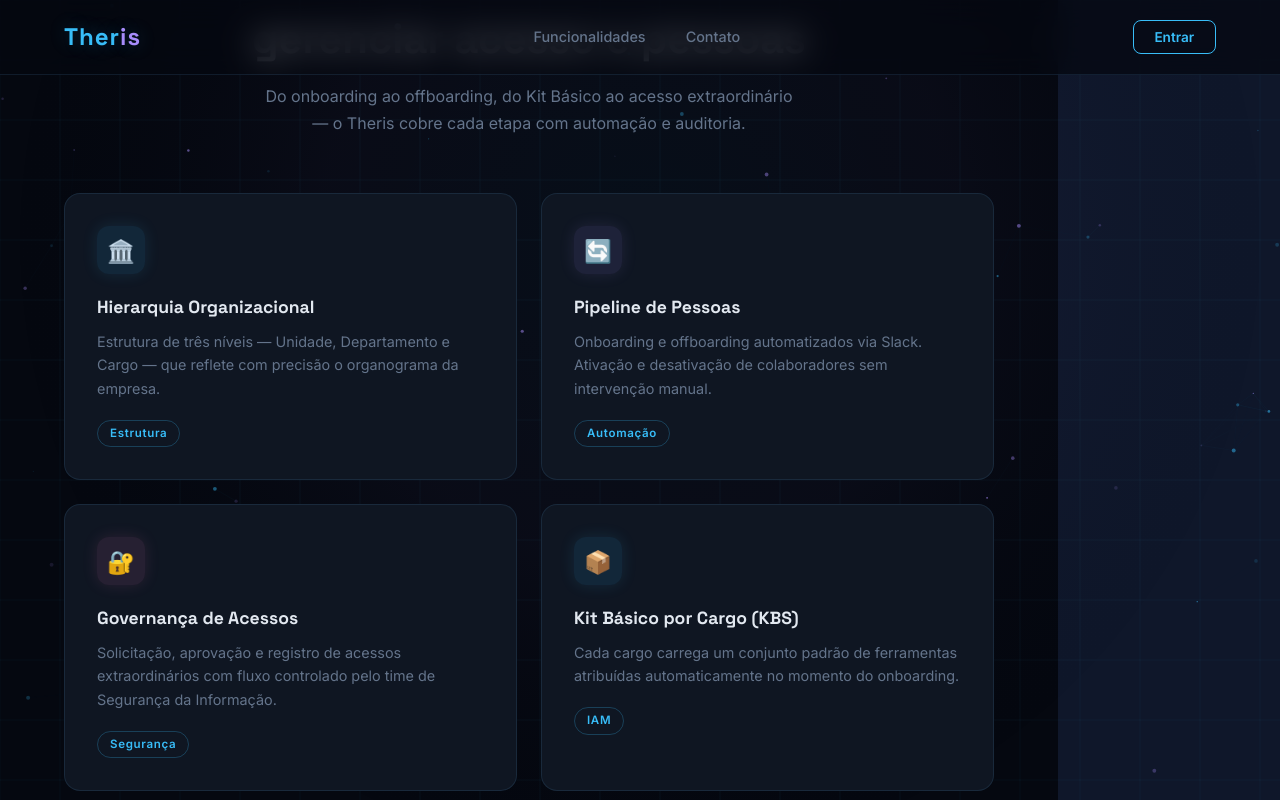
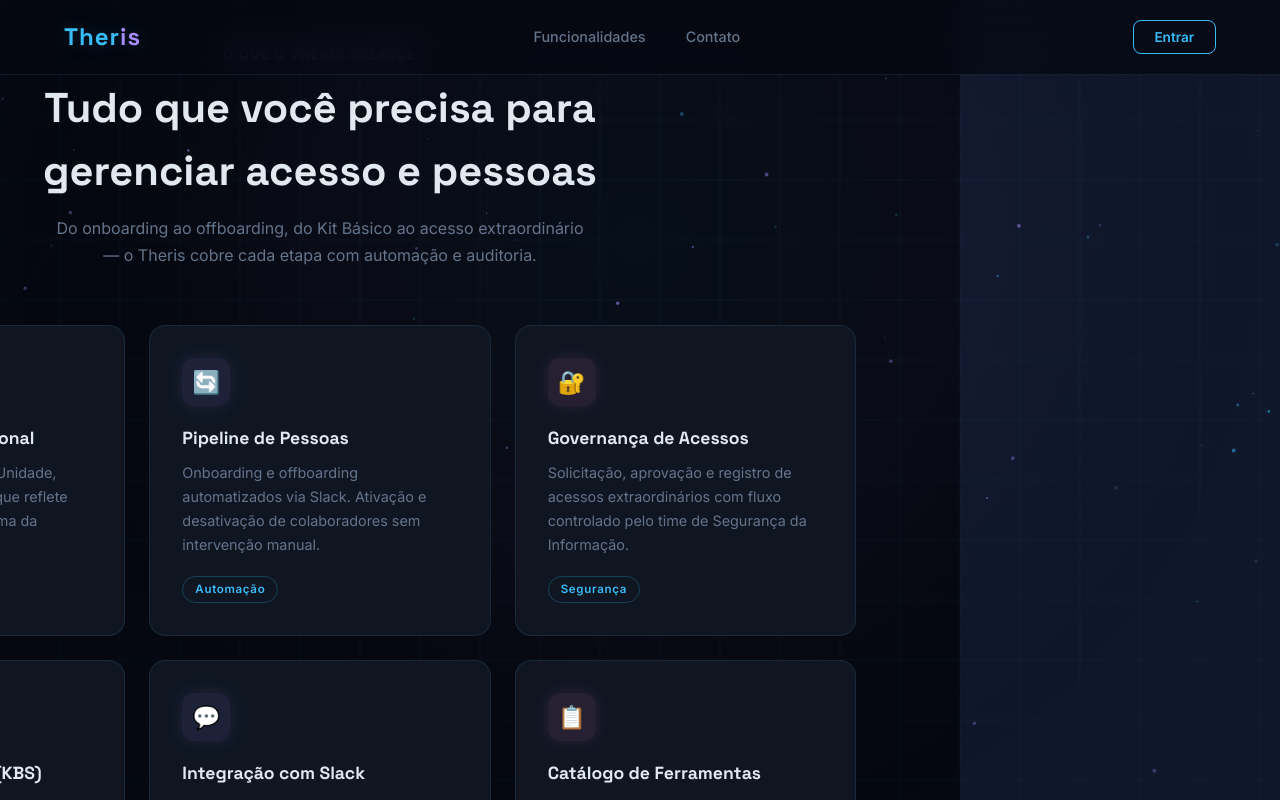
Before and after one commit to luansilva-oss/theris-backend, a React (Vite) app: page / in a window 1280 px wide. Shown: the top 800 px of the page. Built offline with nearby package versions, Linux system fonts and the light colour scheme.

Commit message:
ajustando a LandingPage para ficar funcional

```diff
--- a/src/pages/LandingPage.css
+++ b/src/pages/LandingPage.css
@@ -27,12 +27,20 @@
   scroll-behavior: smooth;
 }
 
+/* Largura total: quebra herança de max-width/centering do pai (ex.: body flex + place-items: center) */
 .landing-page {
   background: var(--bg);
   color: var(--text);
   font-family: 'Inter', sans-serif;
   overflow-x: hidden;
+  width: 100vw;
+  min-width: 100vw;
   min-height: 100vh;
+  /* Quebra qualquer max-width/centering do pai (ex.: body com display:flex; place-items:center) */
+  position: relative;
+  left: 50%;
+  margin-left: -50vw;
+  box-sizing: border-box;
 }
 
 /* ── BackgroundCanvas ── */
@@ -40,6 +48,12 @@
 #bg-canvas {
   position: fixed;
   inset: 0;
+  top: 0;
+  left: 0;
+  right: 0;
+  bottom: 0;
+  width: 100%;
+  height: 100%;
   z-index: 0;
   pointer-events: none;
 }
```
